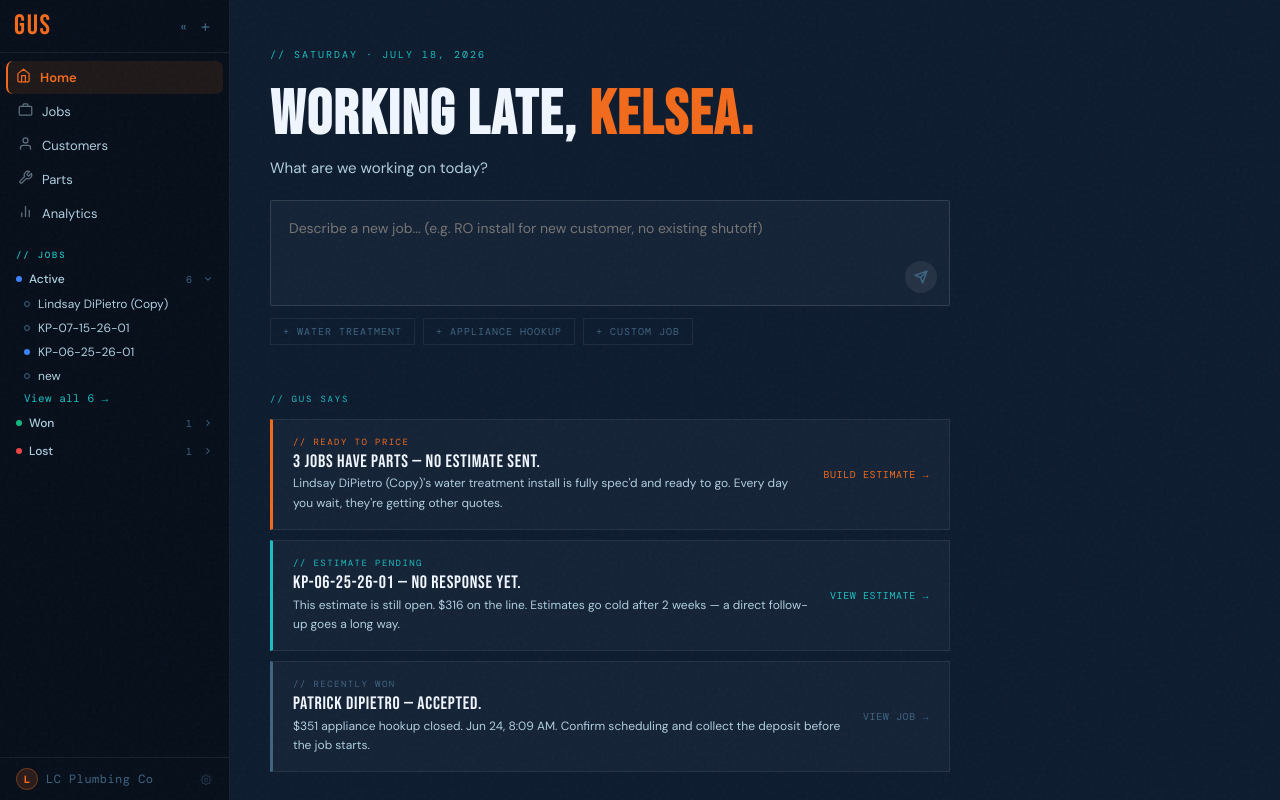
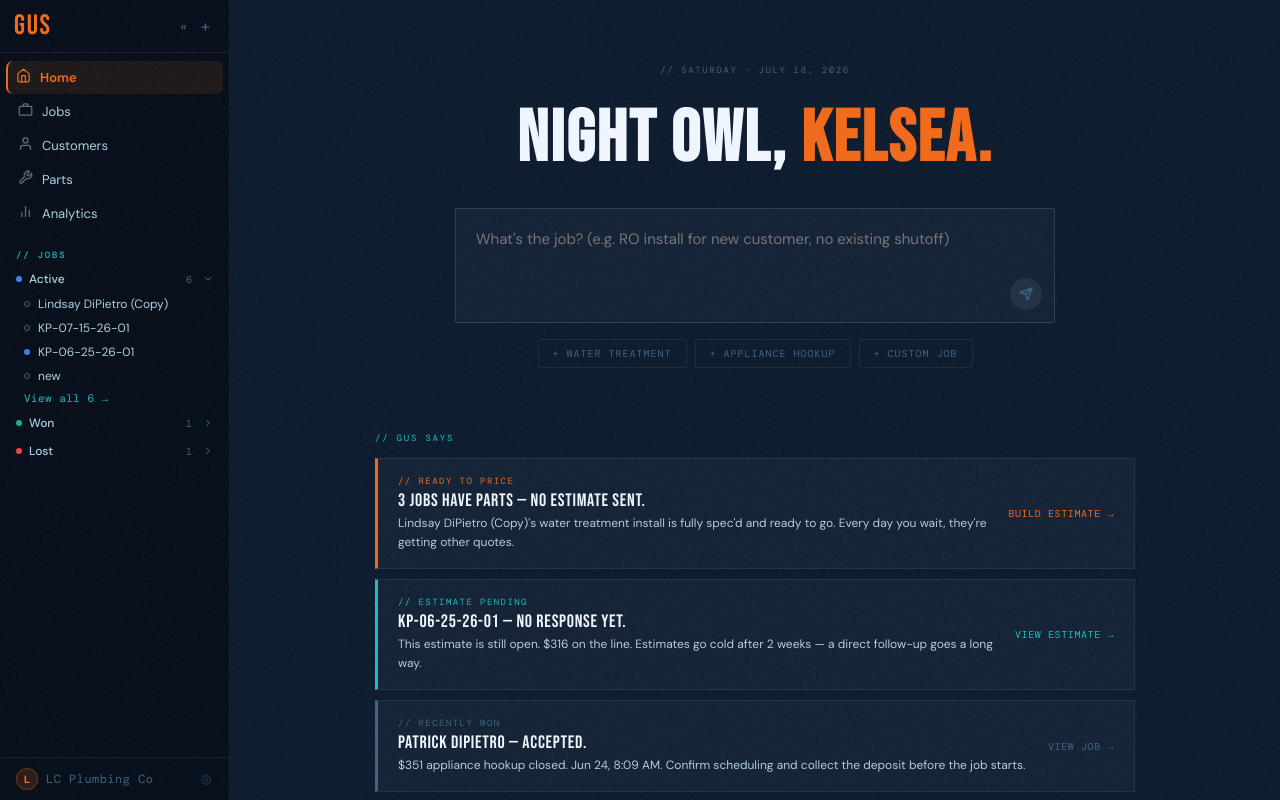
Before and after one commit to ldipietro19/gus-prototype, a Next.js app: page / in a window 1280 px wide. Built offline with nearby package versions, Linux system fonts and the light colour scheme.

Commit message:
home: cycling GUS greetings + centered Claude-style layout

```diff
--- a/app/page.tsx
+++ b/app/page.tsx
@@ -15,11 +15,47 @@ interface Insight {
   href: string;
 }
 
-function getGreeting(hour: number) {
-  if (hour < 12) return "GOOD MORNING,";
-  if (hour < 17) return "GOOD AFTERNOON,";
-  if (hour < 22) return "GOOD EVENING,";
-  return "WORKING LATE,";
+const GREETING_POOLS: Record<string, string[]> = {
+  morning: [
+    "GOOD MORNING,",
+    "BACK AT IT,",
+    "RISE AND PRICE,",
+    "LET'S GET AFTER IT,",
+    "EARLY BIRD,",
+  ],
+  afternoon: [
+    "GOOD AFTERNOON,",
+    "AFTERNOON,",
+    "MIDDAY PUSH,",
+    "STILL GRINDING,",
+    "BACK AT IT,",
+  ],
+  evening: [
+    "GOOD EVENING,",
+    "EVENING,",
+    "LATE PUSH,",
+    "FINISHING STRONG,",
+    "STILL AT IT,",
+  ],
+  night: [
+    "WORKING LATE,",
+    "NIGHT OWL,",
+    "STILL AT IT,",
+    "BURNING MIDNIGHT OIL,",
+    "GRINDING,",
+  ],
+};
+
+function pickGreeting(hour: number): string {
+  const pool =
+    hour < 12
+      ? GREETING_POOLS.morning
+      : hour < 17
+      ? GREETING_POOLS.afternoon
+      : hour < 22
+      ? GREETING_POOLS.evening
+      : GREETING_POOLS.night;
+  return pool[Math.floor(Math.random() * pool.length)];
 }
 
 function deriveInsights(responses: Record<string, string>): Insight[] {
@@ -125,10 +161,13 @@ export default function HomePage() {
   const inputRef = useRef<HTMLTextAreaElement>(null);
   const [mounted, setMounted] = useState(false);
   const [firstName, setFirstName] = useState("Kelsea");
+  const [greeting, setGreeting] = useState("BACK AT IT,");
   const [responses, setResponses] = useState<Record<string, string>>({});
   const [draft, setDraft] = useState("");
 
   useEffect(() => {
+    const now = new Date();
+    setGreeting(pickGreeting(now.getHours()));
     const s = loadPricingSettings();
     if (s.email) {
       const raw = s.email.split("@")[0].split(/[._-]/)[0];
@@ -140,7 +179,6 @@ export default function HomePage() {
   }, []);
 
   const now = new Date();
-  const greeting = getGreeting(now.getHours());
   const dayName = now.toLocaleDateString("en-CA", { weekday: "long" }).toUpperCase();
   const dateStr = now.toLocaleDateString("en-CA", { month: "long", day: "numeric", year: "numeric" }).toUpperCase();
 
@@ -171,48 +209,43 @@ export default function HomePage() {
   };
 
   return (
-    <div style={{ padding: "48px 40px 80px", maxWidth: "760px" }}>
+    <div style={{ padding: "64px 40px 80px" }}>
+
+      {/* Centered hero area */}
+      <div style={{ maxWidth: "600px", margin: "0 auto 64px" }}>
 
         {/* Date eyebrow */}
         <p style={{
           fontFamily: "var(--font-mono)",
-        fontSize: "10px",
-        color: "var(--teal)",
-        letterSpacing: "0.2em",
+          fontSize: "9px",
+          color: "var(--text-muted)",
+          letterSpacing: "0.18em",
           textTransform: "uppercase",
-        marginBottom: "24px",
+          marginBottom: "28px",
+          textAlign: "center",
         }}>
           // {dayName} · {dateStr}
         </p>
 
-      {/* Greeting — one line */}
+        {/* Greeting — one line, centered */}
         <h1 style={{
           fontFamily: "var(--font-bebas)",
-        fontSize: "clamp(38px, 5vw, 62px)",
+          fontSize: "clamp(44px, 6vw, 72px)",
           letterSpacing: "0.03em",
           lineHeight: 1,
-        marginBottom: "10px",
+          marginBottom: "32px",
+          textAlign: "center",
         }}>
           <span style={{ color: "var(--text)" }}>{greeting} </span>
           <span style={{ color: "var(--orange)" }}>{mounted ? firstName : "Kelsea"}.</span>
         </h1>
-
-      {/* Sub-line */}
-      <p style={{
-        fontSize: "15px",
-        color: "var(--text-secondary)",
-        marginBottom: "20px",
-        lineHeight: 1.5,
-      }}>
-        What are we working on today?
-      </p>
 
       {/* New job input */}
       <div style={{
         background: "var(--bg)",
         border: "1px solid rgba(255,255,255,0.12)",
         borderRadius: "2px",
-        marginBottom: "12px",
+        marginBottom: "16px",
         position: "relative",
       }}>
         <textarea
@@ -225,7 +258,7 @@ export default function HomePage() {
               handleStart();
             }
           }}
-          placeholder="Describe a new job... (e.g. RO install for new customer, no existing shutoff)"
+          placeholder="What's the job? (e.g. RO install for new customer, no existing shutoff)"
           rows={3}
           style={{
             width: "100%",
@@ -233,8 +266,8 @@ export default function HomePage() {
             border: "none",
             outline: "none",
             resize: "none",
-            padding: "16px 52px 16px 18px",
-            fontSize: "14px",
+            padding: "18px 56px 18px 20px",
+            fontSize: "15px",
             color: "var(--text)",
             fontFamily: "var(--font-sans)",
             lineHeight: 1.6,
@@ -267,7 +300,7 @@ export default function HomePage() {
       </div>
 
       {/* Job type chips */}
-      <div style={{ display: "flex", gap: "8px", marginBottom: "48px", flexWrap: "wrap" }}>
+        <div style={{ display: "flex", gap: "8px", flexWrap: "wrap", justifyContent: "center" }}>
           {JOB_TYPES.map((t) => (
             <button
               key={t.type}
@@ -280,9 +313,10 @@ export default function HomePage() {
                 fontSize: "10px",
                 letterSpacing: "0.1em",
                 textTransform: "uppercase",
-              padding: "6px 12px",
+                padding: "7px 14px",
                 cursor: "pointer",
-              transition: "border-color 0.1s, color 0.1s",
+                transition: "border-color 0.15s, color 0.15s",
+                borderRadius: "2px",
               }}
               onMouseEnter={(e) => {
                 (e.currentTarget as HTMLElement).style.borderColor = "var(--orange)";
@@ -298,8 +332,10 @@ export default function HomePage() {
           ))}
         </div>
 
+      </div>{/* end centered hero */}
+
       {/* GUS insights */}
-      <div style={{ marginBottom: "40px" }}>
+      <div style={{ marginBottom: "40px", maxWidth: "760px", margin: "0 auto 40px" }}>
         <p style={{
           fontFamily: "var(--font-mono)",
           fontSize: "9px",
@@ -377,7 +413,7 @@ export default function HomePage() {
       </div>
 
       {/* Active jobs — compact */}
-      <div>
+      <div style={{ maxWidth: "760px", margin: "0 auto" }}>
         <div style={{
           display: "flex",
           alignItems: "center",
```
Also changed, not shown: 1 other file (tests, documents, lock files or other folders). Lines whose indentation alone changed are shown as unchanged.
